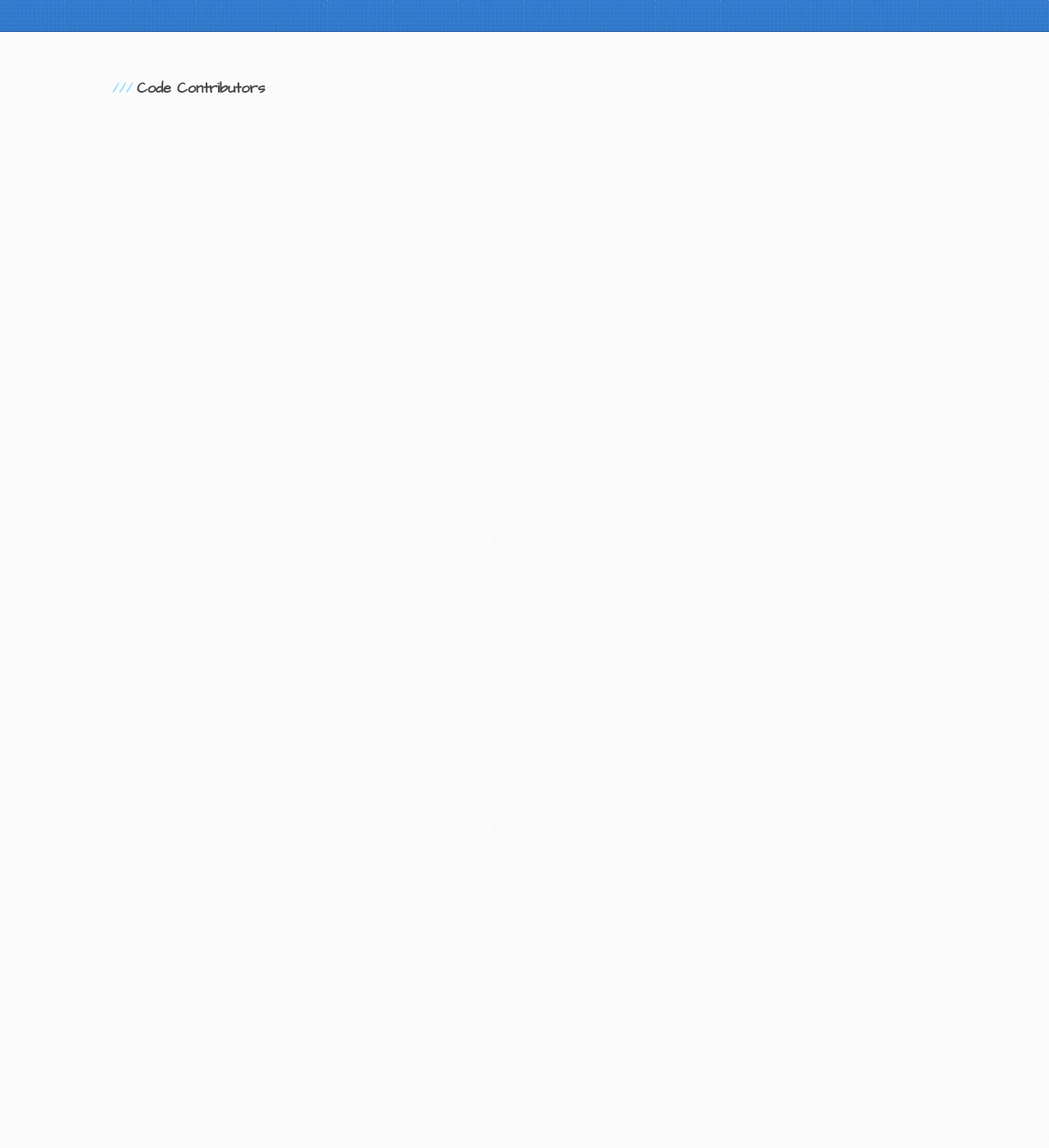
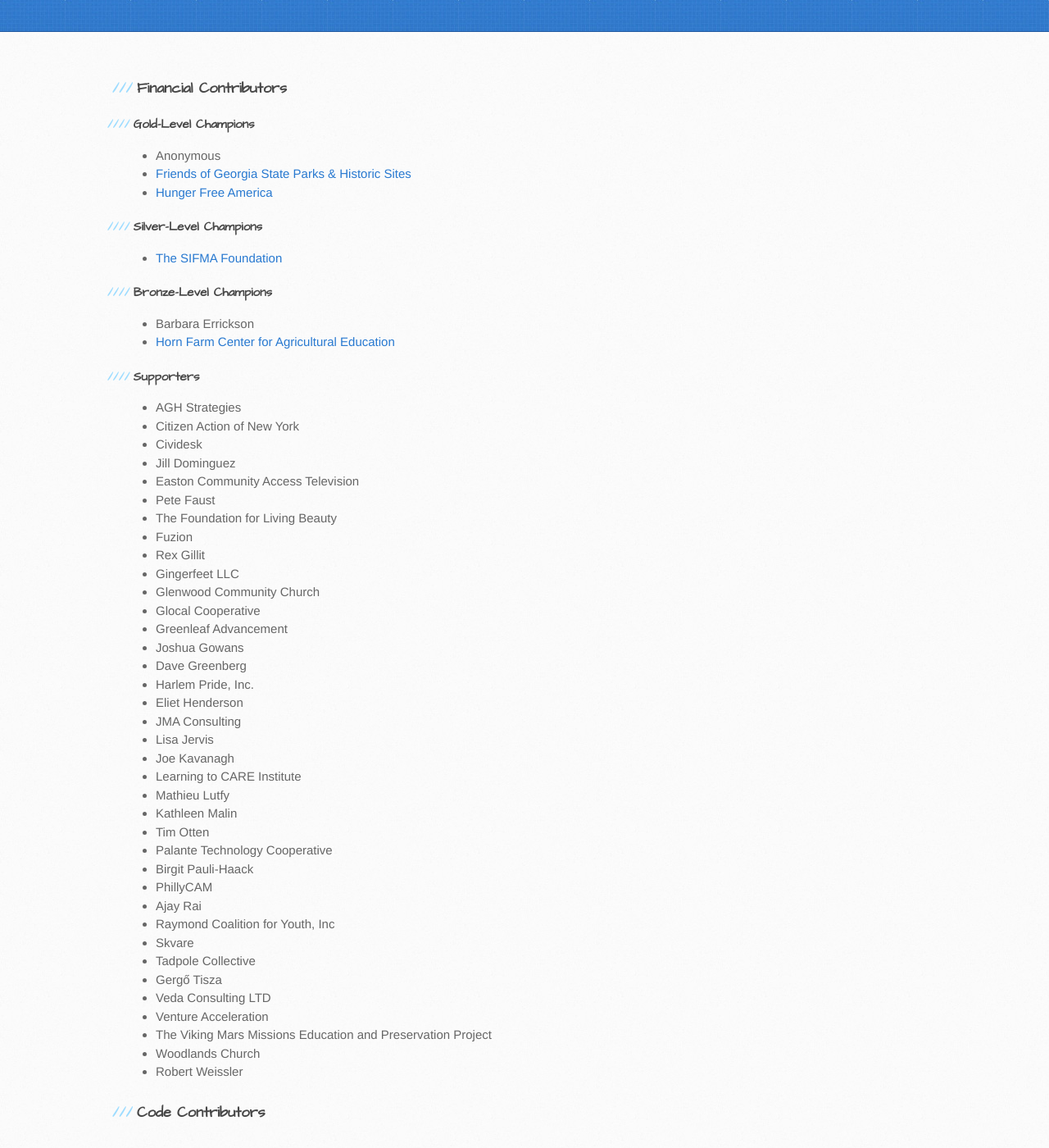
Before and after one commit to civicrm/org.civicrm.volunteer, a Jekyll site: the page built from contributors.html, in a window 1280 px wide and 1400 px high, scrolled down 162 px. Shown: the whole window at 82% size. Built offline with Jekyll 4.4.1, drawn with Linux system fonts in a browser that asks for light colours; before the commit the page ends 900 px from its top, so only the background shows below that.

Commit message:
Added list of financial contributors.

```diff
--- a/contributors.html
+++ b/contributors.html
@@ -3,6 +3,63 @@ layout: default
 title: Contributors and Funders
 ---
 <section id="main-content">
+  <h3><a id="code-contributors" class="anchor" href="#code-contributors" aria-hidden="true"><span class="octicon octicon-link"></span></a>Financial Contributors</h3>
+  <h4>Gold-Level Champions</h4>
+  <ul>
+    <li>Anonymous</li>
+    <li><a href="https://friendsofgastateparks.org/">Friends of Georgia State Parks &amp; Historic Sites</a></li>
+    <li><a href="http://www.hungerfreeamerica.org">Hunger Free America</a></li>
+  </ul>
+  <h4>Silver-Level Champions</h4>
+  <ul>
+    <li><a href="http://www.sifma.org/foundation/">The SIFMA Foundation</a></li>
+  </ul>
+  <h4>Bronze-Level Champions</h4>
+  <ul>
+    <li>Barbara Errickson</li>
+    <li><a href="https://hornfarmcenter.org/">Horn Farm Center for Agricultural Education</a></li>
+  </ul>
+  <h4>Supporters</h4>
+  <ul>
+    <li>AGH Strategies</li>
+    <li>Citizen Action of New York</li>
+    <li>Cividesk</li>
+    <li>Jill Dominguez</li>
+    <li>Easton Community Access Television</li>
+    <li>Pete Faust</li>
+    <li>The Foundation for Living Beauty</li>
+    <li>Fuzion</li>
+    <li>Rex Gillit</li>
+    <li>Gingerfeet LLC</li>
+    <li>Glenwood Community Church</li>
+    <li>Glocal Cooperative</li>
+    <li>Greenleaf Advancement</li>
+    <li>Joshua Gowans</li>
+    <li>Dave Greenberg</li>
+    <li>Harlem Pride, Inc.</li>
+    <li>Eliet Henderson</li>
+    <li>JMA Consulting</li>
+    <li>Lisa Jervis</li>
+    <li>Joe Kavanagh</li>
+    <li>Learning to CARE Institute</li>
+    <li>Mathieu Lutfy</li>
+    <li>Kathleen Malin</li>
+    <li>Tim Otten</li>
+    <li>Palante Technology Cooperative</li>
+    <li>Birgit Pauli-Haack</li>
+    <li>PhillyCAM</li>
+    <li>Ajay Rai</li>
+    <li>Raymond Coalition for Youth, Inc</li>
+    <li>Skvare</li>
+    <li>Tadpole Collective</li>
+    <li>Gergő Tisza</li>
+    <li>Veda Consulting LTD</li>
+    <li>Venture Acceleration</li>
+    <li>The Viking Mars Missions Education and Preservation Project</li>
+    <li>Woodlands Church</li>
+    <li>Robert Weissler</li>
+  </ul>
+
   <h3><a id="code-contributors" class="anchor" href="#code-contributors" aria-hidden="true"><span class="octicon octicon-link"></span></a>Code Contributors</h3>
   <div id="contributors-widget"></div>
 </section>
```
